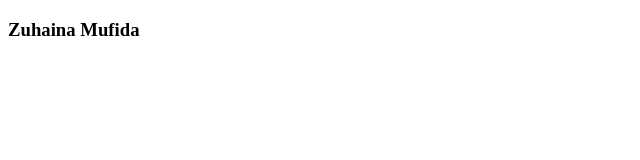
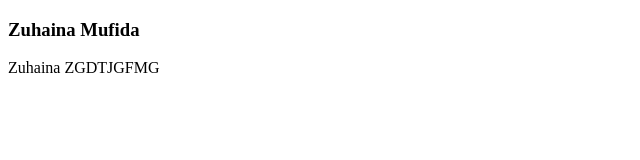
Before and after one commit to Mufida12/Demo-1, a plain HTML site: page index.html in a window 1280 px wide. Shown: the whole page, without its empty margins (0-640 px from the left). Drawn offline with Linux system fonts and the light colour scheme.

Commit message:
paragraph

```diff
--- a/index.html
+++ b/index.html
@@ -7,5 +7,6 @@
 </head>
 <body>
     <h3>Zuhaina Mufida</h3>
+    <p> Zuhaina ZGDTJGFMG</p>
 </body>
 </html>
```
